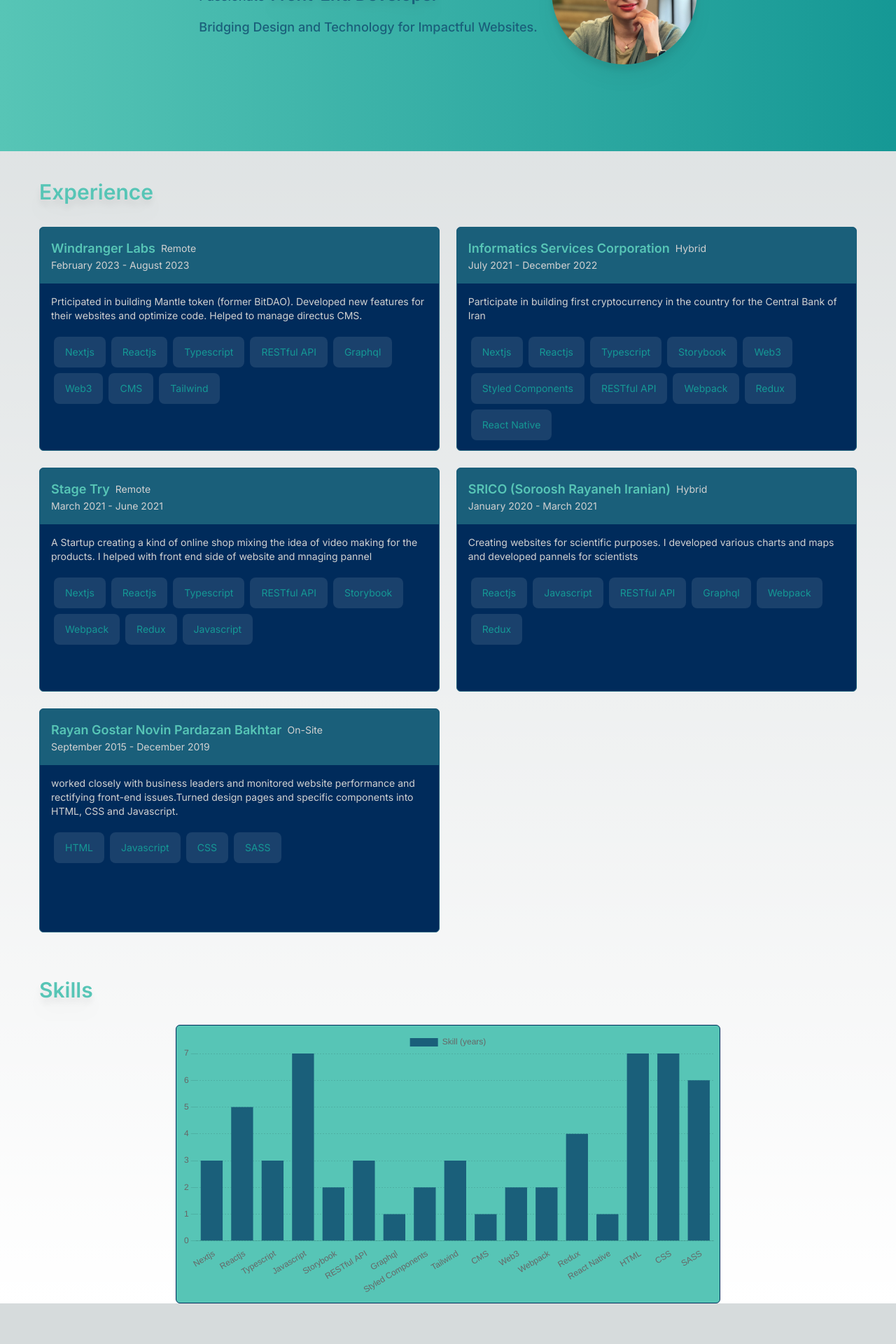
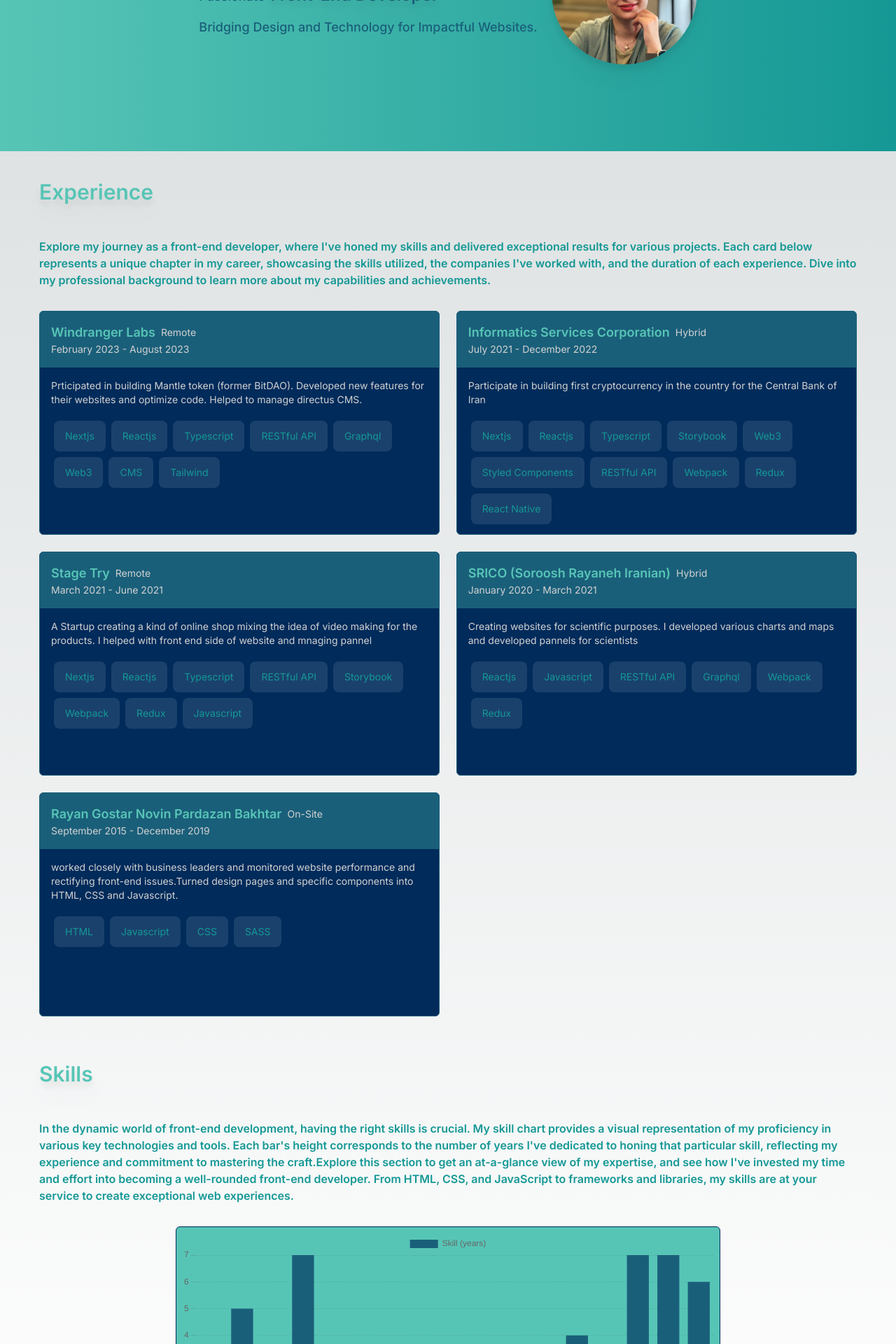
Before and after one commit to tannaz97shr/portfolio, a Next.js app: page / in a window 1280 px wide. Shown: the part 296-2216 px from the top of the page at 70% size. Before the commit the page ends 2158 px from the top, so only its background shows below. Built offline with nearby package versions, Linux system fonts and the light colour scheme; what tw-elements would draw is missing.

Commit message:
feat: add description to sections

```diff
--- a/src/components/ExperienceSection/index.tsx
+++ b/src/components/ExperienceSection/index.tsx
@@ -1,4 +1,5 @@
 import { IExperience } from "@/models/general";
+import Description from "../UI/SectionDescription";
 import Header from "../UI/SectionHeader";
 import ExperienceCard from "./ExperienceCard";
 
@@ -10,6 +11,14 @@ function ExperienceSection({ experiences }: ExperienceSectionProps) {
   return (
     <>
       <Header>Experience</Header>
+      <Description>
+        Explore my journey as a front-end developer, where I&apos;ve honed my
+        skills and delivered exceptional results for various projects. Each card
+        below represents a unique chapter in my career, showcasing the skills
+        utilized, the companies I&apos;ve worked with, and the duration of each
+        experience. Dive into my professional background to learn more about my
+        capabilities and achievements.
+      </Description>
       <div className="flex flex-wrap justify-between">
         {experiences.map((item: IExperience) => (
           <ExperienceCard exp={item} key={item.id} />
--- a/src/components/SkillsSection/index.tsx
+++ b/src/components/SkillsSection/index.tsx
@@ -1,4 +1,5 @@
 import dynamic from "next/dynamic";
+import Description from "../UI/SectionDescription";
 import Header from "../UI/SectionHeader";
 
 const DynamicComponent = dynamic(() => import("./BarChart"), {
@@ -9,6 +10,18 @@ function SkillsSection() {
   return (
     <>
       <Header>Skills</Header>
+      <Description>
+        In the dynamic world of front-end development, having the right skills
+        is crucial. My skill chart provides a visual representation of my
+        proficiency in various key technologies and tools. Each bar&apos;s
+        height corresponds to the number of years I&apos;ve dedicated to honing
+        that particular skill, reflecting my experience and commitment to
+        mastering the craft.Explore this section to get an at-a-glance view of
+        my expertise, and see how I&apos;ve invested my time and effort into
+        becoming a well-rounded front-end developer. From HTML, CSS, and
+        JavaScript to frameworks and libraries, my skills are at your service to
+        create exceptional web experiences.
+      </Description>
       <DynamicComponent />
     </>
   );
--- /dev/null
+++ b/src/components/UI/SectionDescription/index.tsx
@@ -0,0 +1,13 @@
+interface DescriptionProps {
+  children: React.ReactNode;
+}
+
+function Description({ children }: DescriptionProps) {
+  return (
+    <div className="text-secondary-teal font-semibold mt-4 mb-8">
+      {children}
+    </div>
+  );
+}
+
+export default Description;
```
